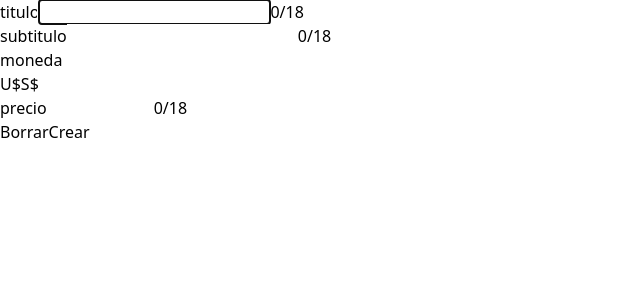
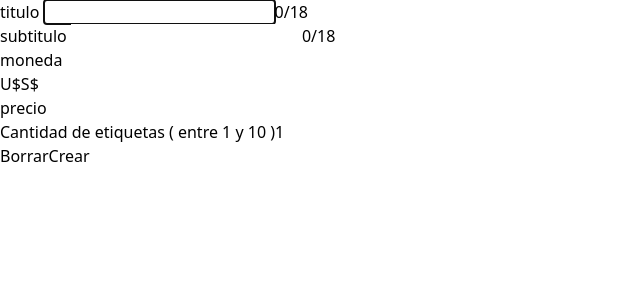
Before and after one commit to lucasmoauro/Precios-Emilio-Gomez, a React (Vite) app: page / in a window 1280 px wide. Shown: the top 300 px of the page, without its empty margins (0-640 px from the left). Built offline with nearby package versions, Linux system fonts and the light colour scheme.

Commit message:
Update: arreglo en codigo/refactorizacion para crear mas de una etiqueta

```diff
--- a/src/components/form/Form.jsx
+++ b/src/components/form/Form.jsx
@@ -1,27 +1,15 @@
 import { FormField } from "./FormField";
 import { useDispatch, useSelector } from "react-redux";
 import { formInitialState } from "../../store/slices/formSlice";
-import {
-	firstPagePrice,
-	newPagePrice,
-	newPrice,
-	priceEdit,
-} from "../../store/slices/pagePricesSlice";
+import { newPrice, priceEdit } from "../../store/slices/pagePricesSlice";
 import { inputData } from "./inputData";
 import { alert } from "../Toast/Alert";
 import { useState } from "react";
 
-
-{/*
-	//!modificar espacio entre etiquetas para que pueda imprimir 2 o mas hojas
-	//!agregar funcion que permita agregar mas etiquetas (while o for)  */}
 export const Form = () => {
 	const dispatch = useDispatch();
 	const form = useSelector((state) => state.form);
-	const pagePrices = useSelector((state) => state.pagePrices);
 	const [isFocused, setIsFocused] = useState(true);
-	const lastArray = pagePrices.length - 1;
-	const lastArrayIndex = pagePrices[lastArray];
 
 	const handlePriceCreate = (e) => {
 		e.preventDefault();
@@ -31,15 +19,13 @@ export const Form = () => {
 			alert("No puede haber campos vacios", "error");
 			return;
 		}
+
 		if (isEditing) {
 			dispatch(priceEdit(form));
-		} else if (lastArray === -1) {
+		} else {
 			dispatch(newPrice(form));
-		} else if (lastArrayIndex.length < 10) {
-			dispatch(firstPagePrice(form));
-		} else {
-			dispatch(newPagePrice(form));
 		}
+
 		dispatch(formInitialState());
 		setIsFocused(true);
 	};
@@ -49,7 +35,7 @@ export const Form = () => {
 	};
 
 	return (
-		<div className="w-2/3 h-2/3 rounded-md shadow-md bg-white py-2">
+		<div className="w-2/3 rounded-md shadow-md bg-white py-2">
 			<form
 				className="h-full flex flex-col justify-evenly"
 				onSubmit={(e) => handlePriceCreate(e)}
@@ -63,12 +49,6 @@ export const Form = () => {
 						setIsFocused={setIsFocused}
 					/>
 				))}
-
-
-				{/* <div className=" bg-red-600 h-4 w-[100%]"> */}
-				{/* div de cantidad de etiquetas */}
-					{/* <div></div> */}
-				{/* </div> */}
 
 				<div className="items-center flex justify-evenly mt-2 py-2">
 					<button
--- a/src/components/form/FormField.jsx
+++ b/src/components/form/FormField.jsx
@@ -31,8 +31,8 @@ export const FormField = ({
 		return (
 			<div className="flex justify-center">
 				<div className="flex flex-col w-3/4">
-					<label htmlFor={title} className="text-2xl capitalize mb-1">
-						{title}
+					<label htmlFor={title} className="text-2xl capitalize mb-1 pt-2">
+						{title} {field === "etiquetas" && <span className="text-sm lowercase">( entre 1 y 10 )</span>}
 					</label>
 					<input
 						ref={inputRef}
@@ -42,14 +42,19 @@ export const FormField = ({
 						}
 						type={type}
 						name={field}
-						min={0}
-						max={99999}
+						min={field === "etiquetas" ? 1 : 0}
+						max={field === "etiquetas" ? 10 : 99999}
 						id={title}
 						value={form[field]}
 						className="text-xl pl-2 py-2 rounded shadow-md border focus:outline"
 						onChange={(e) => handleFieldChange(e)}
 					/>
-					<span className="text-sm flex self-end">{letters}/18</span>
+					{field === "title" && (
+						<span className="text-sm flex self-end">{letters}/18</span>
+					)}
+					{field === "subtitle" && (
+						<span className="text-sm flex self-end">{letters}/18</span>
+					)}
 				</div>
 			</div>
 		);
--- a/src/components/form/inputData.js
+++ b/src/components/form/inputData.js
@@ -19,4 +19,9 @@ export const inputData = [
 		type: "number",
 		field: "price",
 	},
+	{
+		title: "Cantidad de etiquetas",
+		type: "number",
+		field: "etiquetas",
+	},
 ];
--- a/src/store/slices/formSlice.js
+++ b/src/store/slices/formSlice.js
@@ -5,6 +5,7 @@ const formFieldsData = {
 	subtitle: "",
 	currency: "U$S",
 	price: "",
+	etiquetas: "1",
 	isEditing: false,
 	priceIndex: [],
 };
--- a/src/store/slices/pagePricesSlice.js
+++ b/src/store/slices/pagePricesSlice.js
@@ -10,20 +10,27 @@ export const pagePricesSlice = createSlice({
 			return pagePricesData;
 		},
 		newPrice(state, action) {
-			return [...state, [...state, action.payload]];
-		},
-		firstPagePrice(state, action) {
+			const { etiquetas, ...payload } = action.payload;
+			const numberOfTimes = Number(etiquetas);
 			const lastArray = state.length - 1;
-			const newState = state[lastArray];
-			newState.push(action.payload);
-		},
 
-		newPagePrice(state, action) {
-			const newArray = [];
+			const newArr = [];
 
-			newArray.push(action.payload);
+			const newState = lastArray >= 0 ? [...state[lastArray]] : [];
 
-			return [...state, newArray];
+			for (let i = 0; i < numberOfTimes; i++) {
+				if (newState.length && newState.length < 10) {
+					newState.push(payload);
+				} else {
+					newArr.push(payload);
+				}
+			}
+
+			return [
+				...state.slice(0, lastArray),
+				newState,
+				...(newArr.length ? [newArr] : []),
+			];
 		},
 		priceDelete(state, action) {
 			const { pageIndex, index } = action.payload;
@@ -56,8 +63,6 @@ export const pagePricesSlice = createSlice({
 export const {
 	pagePricesInitialState,
 	newPrice,
-	firstPagePrice,
-	newPagePrice,
 	priceDelete,
 	priceEdit,
 	filterEmptyPage,
```
